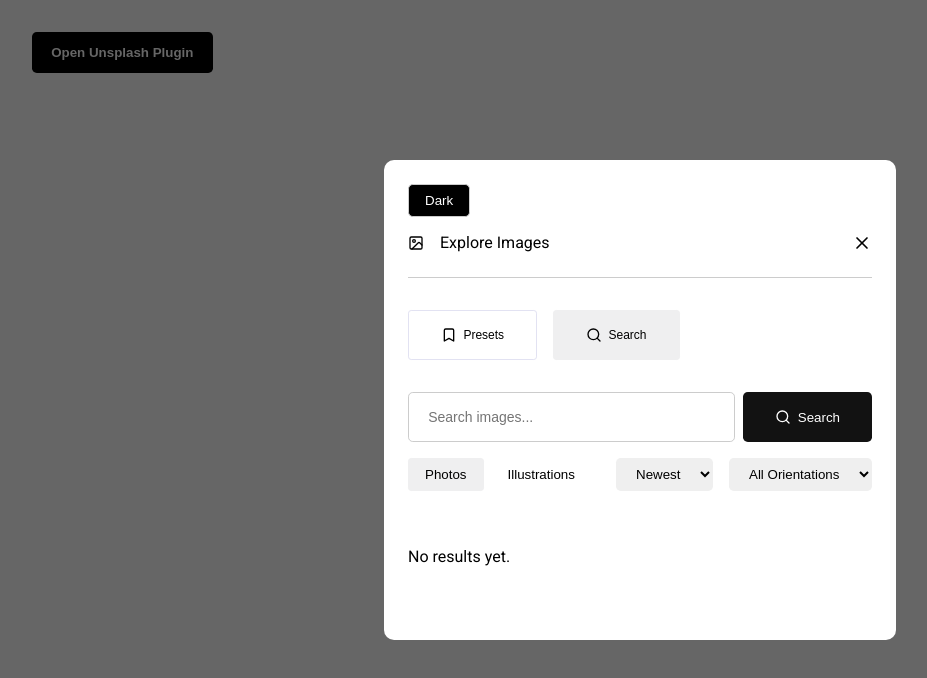
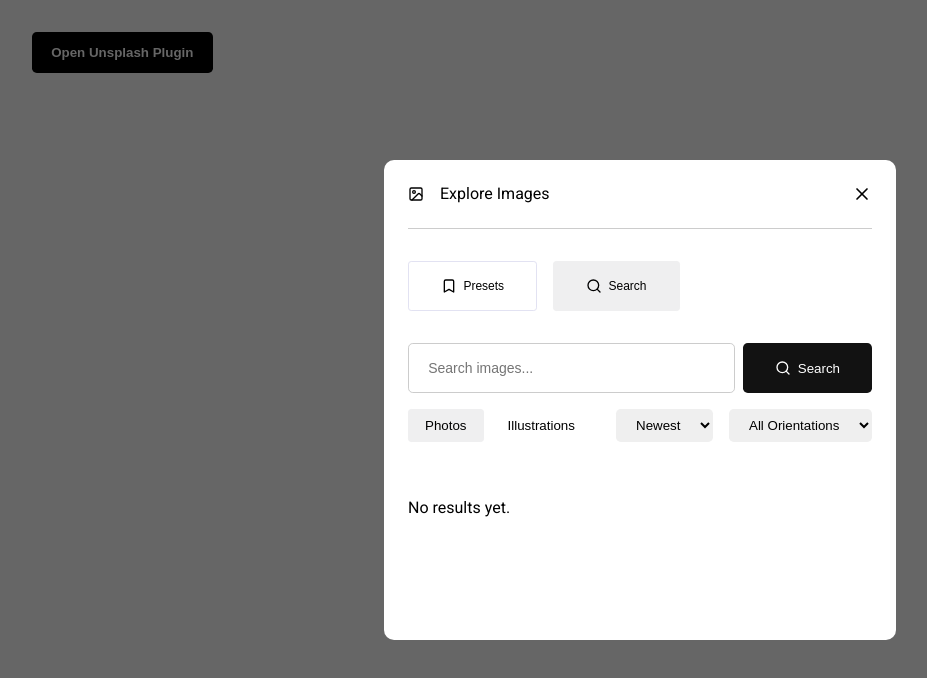
Before and after one commit to ZD12T4NT/Unsplash-Plugin, a React (Vite) app: page / in a window 1280 px wide. Both pictures are taken after a click on the button "Open Unsplash Plugin". Shown: the top 678 px of the page, without its empty margins (0-927 px from the left). Built offline with nearby package versions, Linux system fonts and the light colour scheme.

Commit message:
Possible click event fix

```diff
--- a/src/App.tsx
+++ b/src/App.tsx
@@ -44,6 +44,7 @@
         />
 
         <button
+        type="button"
           onKeyDown={(e) => e.stopPropagation()}
           onClick={async (e) => {
             e.preventDefault();
@@ -106,11 +107,19 @@
   );
 }
 
+export function App() {
 
+  const [modalOpen, setModalOpen] = useState(false);
 
-export function App() {
-  const [theme, setTheme] = useState<'light' | 'dark'>('light');
-  const [modalOpen, setModalOpen] = useState(false);
+  const stopAll = (e: React.SyntheticEvent) => {
+  e.preventDefault();
+  e.stopPropagation();
+  // @ts-ignore
+  e.nativeEvent?.stopImmediatePropagation?.();
+  // @ts-ignore
+  (e as any).cancelBubble = true;
+};
+
   const [activeTab, setActiveTab] = useState<"presets" | "search">("search");
   const [searchTerm, setSearchTerm] = useState("");
   const [results, setResults] = useState<UnsplashSearchResponseItemDto[]>([]);
@@ -172,15 +181,15 @@
       listStyle: "none",
       padding: 0,
       marginTop: "1.5rem",
-      columnCount: 2,              // create a 2-column masonry layout
-      columnGap: "2rem",           // space between columns
+      columnCount: 2,
+      columnGap: "2rem",
     }}
   >
     {results.map((img, index) => (
       <li
         key={index}
         style={{
-          breakInside: "avoid",     // prevent images from splitting across columns
+          breakInside: "avoid",
           marginBottom: "1rem",
         }}
       >
@@ -207,6 +216,7 @@
     <>
       {/* Open modal button */}
       <button
+      type="button"
          onClick={(e) => {
           e.preventDefault();
           e.stopPropagation(); // <-- prevents CMS from closing
@@ -239,12 +249,14 @@
       alignItems: "center",
       zIndex: 1000,
     }}
-    onClick={() => setModalOpen(false)} // clicking outside closes modal
+  onClick={(e) => {
+    if (e.target === e.currentTarget) setModalOpen(false); // click outside content only
+  }}
   >
     <div
       style={{
-        background: theme === 'light' ? '#fff' : '#121212',
-        color: theme === 'light' ? '#000' : '#f5f5f5',
+        background: '#fff',
+        color: '#000' ,
         minHeight: "30rem",
         width: "40%",
         borderRadius: "10px",
@@ -254,28 +266,13 @@
         overflowY: "auto",
         transition: 'background 0.3s ease, color 0.3s ease',
       }}
-        onKeyDown={(e) => e.stopPropagation()} // Optional: prevent keyboard events from closing
-      onClick={(e) => e.stopPropagation()} // stops clicks inside from closing modal
+      onClick={stopAll}
+    onClickCapture={stopAll}
+    onMouseDown={stopAll}
+    onMouseDownCapture={stopAll}
+    onPointerDownCapture={stopAll}
+    onKeyDownCapture={stopAll}
     >
-
-              <button
-                onClick={(e) => {
-                  e.stopPropagation(); // Prevent CMS from closing modal
-                  setTheme(prev => (prev === 'light' ? 'dark' : 'light'));
-                }}
-                onKeyDown={(e) => e.stopPropagation()} // Optional: prevent keyboard events from closing
-                style={{
-                  marginBottom: '1rem',
-                  padding: '0.5rem 1rem',
-                  borderRadius: '0.3rem',
-                  border: '1px solid #ccc',
-                  background: theme === 'light' ? '#000' : '#fff',
-                  color: theme === 'light' ? '#fff' : '#000',
-                  cursor: 'pointer',
-                }}
-              >
-                {theme === 'light' ? 'Dark' : 'Light'}
-              </button>
 
             {/* Header */}
             <div
@@ -301,6 +298,7 @@
               </h2>
 
               <button
+              type="button"
                 onKeyDown={(e) => e.stopPropagation()} // Optional: prevent keyboard events from closing
                 onClick={(e) => {
                   e.stopPropagation();
@@ -316,13 +314,14 @@
                   justifyContent: "center",
                 }}
               >
-                <X style={{color: theme === 'light' ? '#000' : '#f5f5f5'}} size={20} />
+                <X style={{color: '#000' }} size={20} />
               </button>
             </div>
 
             {/* Tabs */}
             <div style={{ display: "flex", gap: "1rem", marginBottom: "2rem" }}>
               <button
+              type="button"
                 onKeyDown={(e) => e.stopPropagation()} // Optional: prevent keyboard events from closing
                 onClick={(e) => {
                   e.stopPropagation();
@@ -347,6 +346,7 @@
               </button>
 
               <button
+              type="button"
                 onKeyDown={(e) => e.stopPropagation()} // Optional: prevent keyboard events from closing
                 onClick={(e) => {
                   e.stopPropagation();
@@ -389,6 +389,7 @@
                 }}
               />
               <button
+              type="button"
                 onKeyDown={(e) => e.stopPropagation()} // Optional: prevent keyboard events from closing
                 onClick={(e) => {
                     e.preventDefault();
@@ -401,8 +402,8 @@
                   gap: "0.4rem",
                   padding: "1rem 2rem",
                   borderRadius: "0.3rem",
-                  background: theme === 'light' ? '#121212' : '#fff',
-                  color: theme === 'light' ? '#fff' : '#000',
+                  background: '#121212',
+                  color: '#fff' ,
                   border: "none",
                   cursor: "pointer",
                   fontWeight: "normal",
@@ -418,6 +419,7 @@
               <div style={{ display: "flex", flexWrap: "wrap", gap: "0.5rem", marginBottom: "2rem", paddingBottom: "1.5rem",borderBottom: "1px solid #ccc",}}>
                 {PRESETS.map((preset) => (
                   <button
+                  type="button"
                     onKeyDown={(e) => e.stopPropagation()} // Optional: prevent keyboard events from closing
                     key={preset}
                     onClick={(e) => {
@@ -459,6 +461,7 @@
                 <div style={{ display: "flex", gap: "0.5rem" }}>
                   {["photos", "illustrations"].map((type) => (
                     <button
+                    type="button"
                       key={type}
                       onClick={(e) => {
                         e.preventDefault();
@@ -524,6 +527,7 @@
                 {/* Mock “View More” */}
                 <div style={{ textAlign: "center", marginTop: "1rem" }}>
                     <button
+                    type="button"
                       onClick={(e) => {
                         e.preventDefault();
                         e.stopPropagation(); // Prevent CMS from closing modal
```
Also changed, not shown: 1 other file (tests, documents, lock files or other folders).
